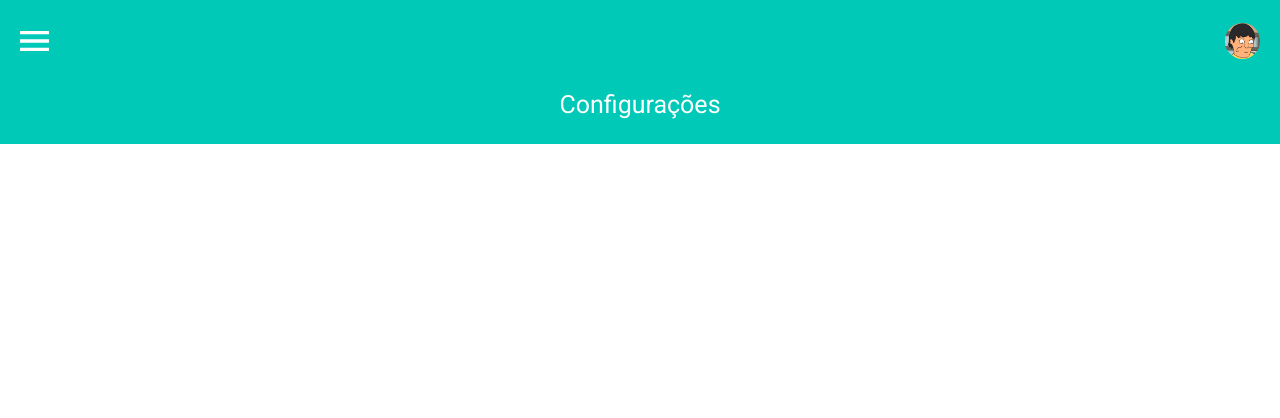
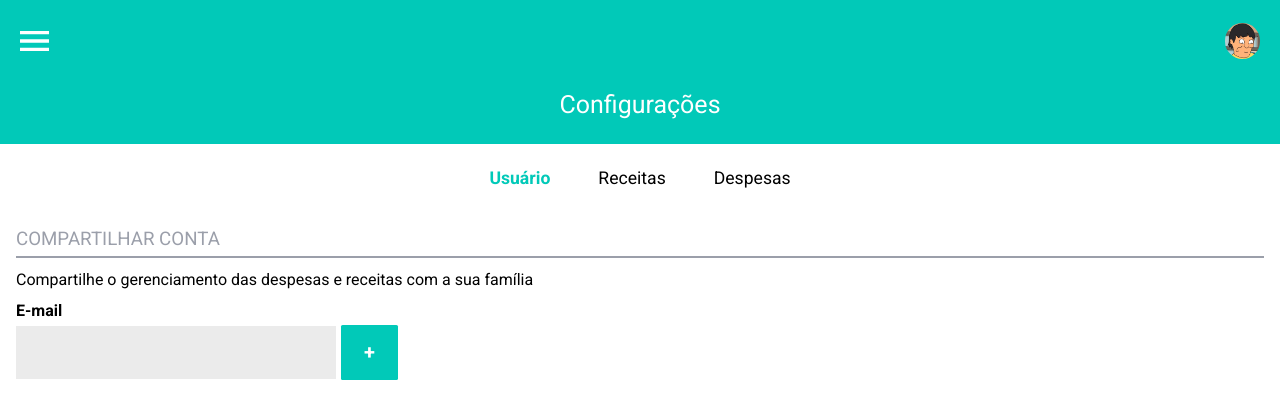
Before and after one commit to MeAjudaDev/greenwallet-vue, a Vue app: page / in a window 1280 px wide. Shown: the top 418 px of the page. Built offline with nearby package versions, Linux system fonts and the light colour scheme.

Commit message:
RF23- Adicao de menu e compartilhamento de conta

```diff
--- a/src/App.vue
+++ b/src/App.vue
@@ -8,6 +8,26 @@
       <h2>Configurações</h2>
     </div>
   </header>
+  <main>
+    <nav id="menu-options">
+      <ul id="menu-options-list">
+        <li class="menu-options-list-item active">Usuário</li>
+        <li class="menu-options-list-item">Receitas</li>
+        <li class="menu-options-list-item">Despesas</li>
+      </ul>
+    </nav>
+    <section id="share">
+      <h3 class="section-title">COMPARTILHAR CONTA</h3>
+      <p class="section-phrase">Compartilhe o gerenciamento das despesas e receitas com a sua família</p>
+      <div class="share-container">
+        <label for="input-share-account">E-mail</label>
+        <input id="input-share-account" type="email">
+        <button id="share-account" >+</button>
+      </div>
+
+    </section>
+
+  </main>
 </template>
 
 <script>
@@ -71,4 +91,66 @@ h2 {
   color: #FFFFFF;
 }
 
+#menu-options-list{
+  display: flex;
+  justify-content: center;
+  list-style-type:none;
+}
+
+.menu-options-list-item{
+  font-size: 1.1rem;
+  margin:0;
+  padding: 1.5rem;
+}
+
+.active{
+  color:#01C9B8;
+  font-weight: bold;
+}
+
+#share{
+  padding: 1rem;
+}
+
+.section-title {
+  color: #9B9FAA;
+  border-bottom: solid 2px #9B9FAA;
+  padding-bottom: .4rem;
+}
+
+.section-phrase{
+  padding: .75rem 0;
+}
+
+.share-container{
+  align-items:center;
+  display: flex;
+  flex-wrap: wrap;
+}
+
+label{
+  font-weight:bold;
+  font-size: 1rem;
+  margin-bottom: .3rem;
+  width: 100%;
+}
+
+#input-share-account{
+  background-color: #EBEBEB;
+  border: none;
+  padding: 1.2rem 1rem;
+  width:min(80%,20rem);
+}
+
+#share-account{
+  background-color:#01C9B8;
+  border: none;
+  border-radius:.1rem;
+  color:#FFFFFF;
+  font-weight: bold;
+  font-size: 1.25rem;
+  margin-left: .3rem;
+  padding: .95rem 1.45rem;
+}
+
 </style>
```
Also changed, not shown: 1 other file (tests, documents, lock files or other folders).
